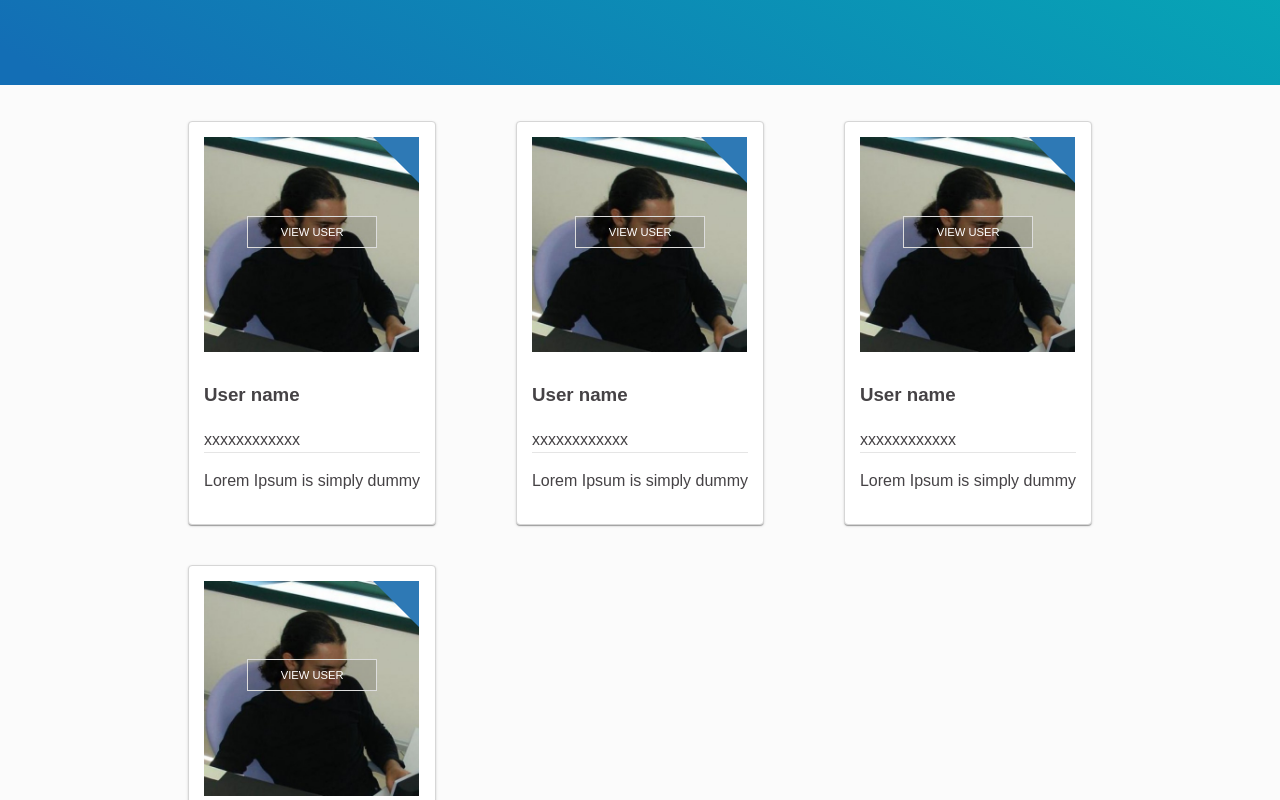
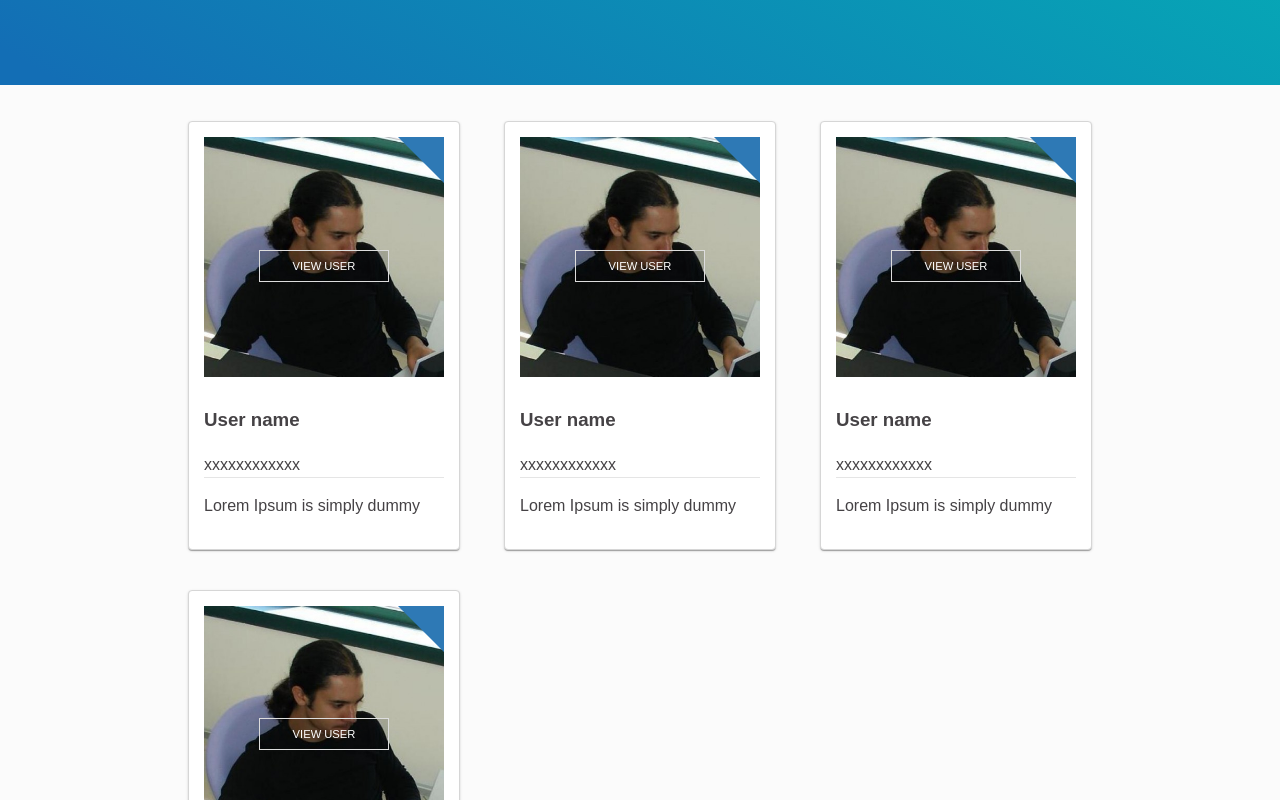
Before and after one commit to stefan22/napp, a React (Create React App) app: page / in a window 1280 px wide. Shown: the part 400-1200 px from the top of the page. Built offline with nearby package versions, Linux system fonts and the light colour scheme.

Commit message:
list styles

```diff
--- a/src/scss/components/gitlist.scss
+++ b/src/scss/components/gitlist.scss
@@ -1,46 +1,55 @@
+#main-content {
 
   .maincenter {
+    width: 100%;
+    margin: 0 auto;
+    @media screen and (min-width: 1201px) {
        width: 75%;
-  margin: 0 auto;
     }
     .gitinner {
       display: flex;
       flex-direction: column;
-}
-
       .git-row {
         display: flex;
         flex-direction: row;
         flex-wrap: wrap;
         justify-content: space-between;
+        padding: 0;
+        @media screen and (min-width: 768px) {
           padding: 0 1rem;
         }
+
+      }//git-row
+    }//gitinner
+  }//maincenter
+}//main-content
+
+
 .git-item {
   flex: 0 1 auto;
   margin: 20px 0;
   .gitblock {
     position: relative;
     background-color: #FFFFFF;
-    padding: 15px;
+    padding: 0;
     border: 1px solid #d6d6d6;
     box-shadow: 0px 2px 1px -1px rgba(0,0,0,0.2),
     0px 1px 1px 0px rgba(0,0,0,0.14), 0px 1px 3px 0px rgba(0,0,0,0.12);
     text-align: left;
     border-radius: 4px;
+    @media screen and (min-width: 768px) {
+      padding: 15px;
+    }
     .gitimage {
       position: relative;
       overflow: hidden;
       text-align: center;
       border: 0;
       display: flex;
+      justify-content: center;
       flex: 1 1 auto;
-      img {
-        width: 100%;
-        height: auto;
-        max-width: 215px;
-      }
       span.gitlabel {
-        right: 1px;
+        right: 0px;
         border-left: 46px solid transparent;
         width: 0;
         height: 0;
@@ -55,20 +64,30 @@
       }
       .gitflip {
         margin-bottom: 10px;
-      }
-    }
-  }
-}
-
         .gitflip-image {
           display: flex;
           overflow: auto;
+          img {
+            width: 100%;
+
+            height: auto;
+            @media screen and (min-width: 768px) {
+              max-width: 300px;
+            }
+            @media screen and (min-width: 1024px) {
+               max-width: 420px;
+            }
+            @media screen and (min-width: 1201px) {
+              max-width: 240px;
             }
 
+          }
+        }
+      }//gitflip
       .gitflip-text {
         position: absolute;
-  left: 20%;
-  top: 35%;
+        top: 45%;
+        justify-content: center;
         color: white;
         text-decoration: none;
         overflow: visible;
@@ -89,21 +108,25 @@
           line-height: 30px;
           font-size: .7rem;
         }
-}
+      }//gitflip-text
 
 
-
-
+    }//git-image
     .gitinfo {
       min-height: 110px;
+      padding: 15px;
+      @media screen and (min-width: 768px) {
+        padding: 0;
       }
+      .left {
+        border-bottom: 1px solid #E5E5E5;
+      }
+    }//gitinfo
 
     .gitinfo:before {
       content: " ";
       display: table;
       clear: both;
     }
-
-.left {
-  border-bottom: 1px solid #E5E5E5;
   }
+}//git-item
```
Also changed, not shown: src/Components/MainContent.js (deleted, +0 -31 lines). Lines whose indentation alone changed are shown as unchanged.
